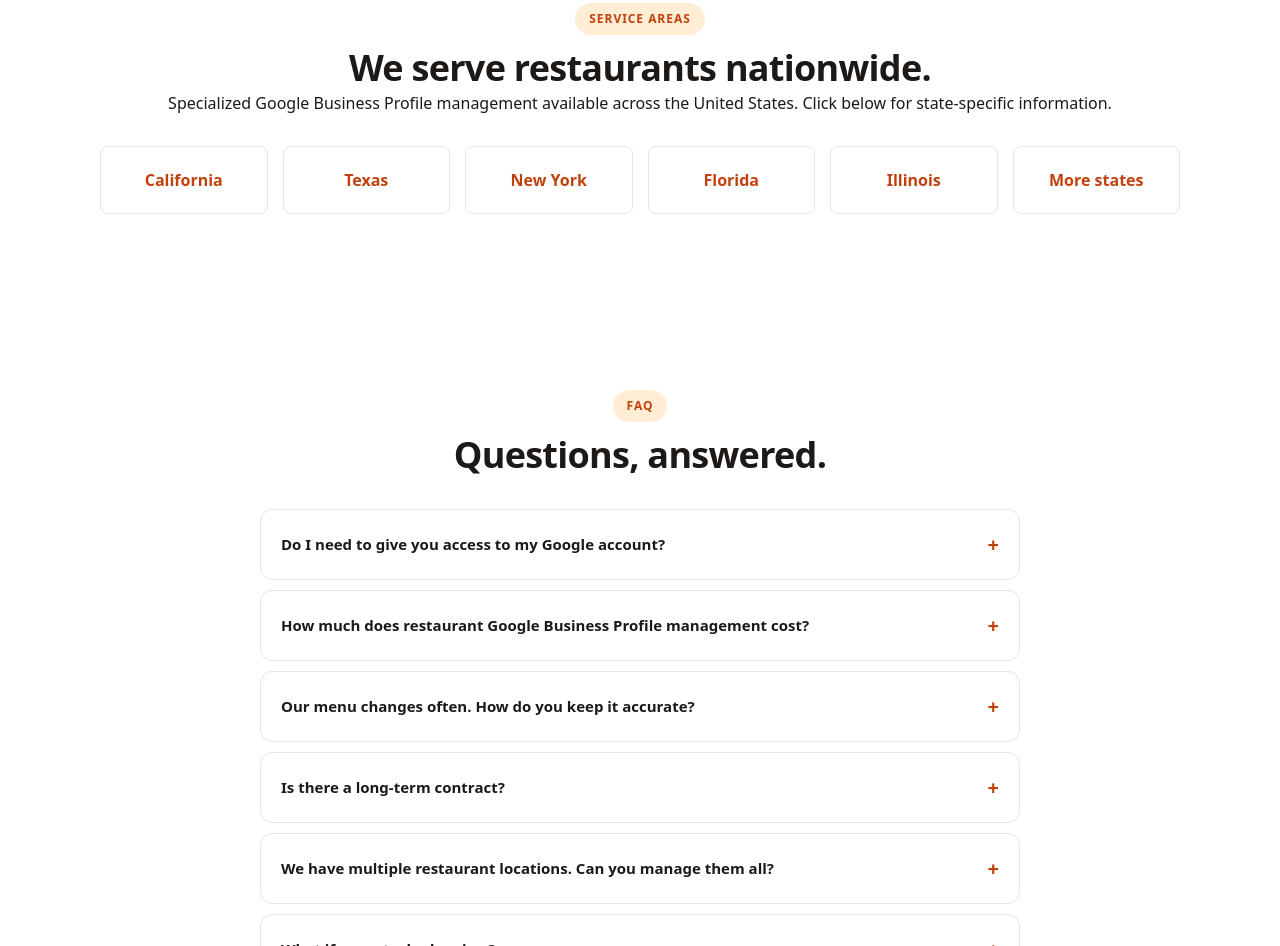
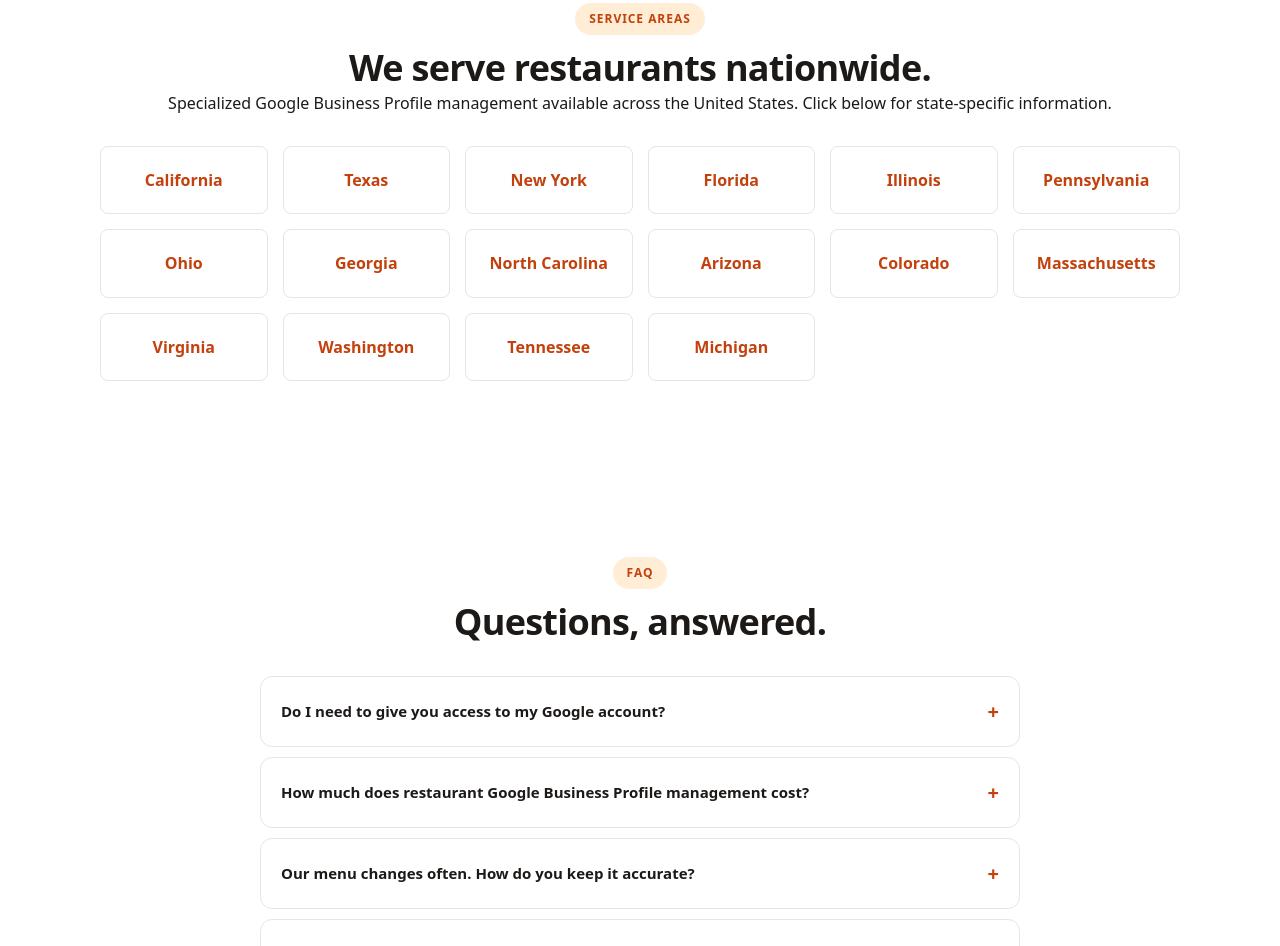
Before and after one commit to gioliviusa/gbprestaurants, a plain HTML site: page index.html in a window 1280 px wide. Shown: the part 5013-5959 px from the top of the page. Drawn offline with Linux system fonts and the light colour scheme.

Commit message:
Fix: Add all 15 state links to service areas section
CHANGED:
- Updated service areas grid from 5 states to all 15 states
- Added links to: Pennsylvania, Ohio, Georgia, North Carolina, Arizona,
  Colorado, Massachusetts, Virginia, Washington, Tennessee, Michigan
- Removed generic 'More states' link (now shows all states)

All state pages are properly linked and accessible:
- /service/california/
- /service/texas/
- /service/newyork/
- /service/florida/
- /service/illinois/
- /service/pennsylvania/
- /service/ohio/
- /service/georgia/
- /service/north_carolina/
- /service/arizona/
- /service/colorado/
- /service/massachusetts/
- /service/virginia/
- /service/washington/
- /service/tennessee/
- /service/michigan/

This fixes clicking on states from the homepage to work for all 15 states.

Co-authored-by: Copilot <223556219+Copilot@users.noreply.github.com>

```diff
--- a/index.html
+++ b/index.html
@@ -1628,7 +1628,17 @@
           <a href="/service/newyork/" style="padding: 20px; background: white; border-radius: 8px; text-align: center; border: 1px solid #e7e5e4; text-decoration: none; color: #c2410c; font-weight: 600; transition: all 0.2s ease;">New York</a>
           <a href="/service/florida/" style="padding: 20px; background: white; border-radius: 8px; text-align: center; border: 1px solid #e7e5e4; text-decoration: none; color: #c2410c; font-weight: 600; transition: all 0.2s ease;">Florida</a>
           <a href="/service/illinois/" style="padding: 20px; background: white; border-radius: 8px; text-align: center; border: 1px solid #e7e5e4; text-decoration: none; color: #c2410c; font-weight: 600; transition: all 0.2s ease;">Illinois</a>
-          <a href="#contact" style="padding: 20px; background: white; border-radius: 8px; text-align: center; border: 1px solid #e7e5e4; text-decoration: none; color: #c2410c; font-weight: 600; transition: all 0.2s ease;">More states</a>
+          <a href="/service/pennsylvania/" style="padding: 20px; background: white; border-radius: 8px; text-align: center; border: 1px solid #e7e5e4; text-decoration: none; color: #c2410c; font-weight: 600; transition: all 0.2s ease;">Pennsylvania</a>
+          <a href="/service/ohio/" style="padding: 20px; background: white; border-radius: 8px; text-align: center; border: 1px solid #e7e5e4; text-decoration: none; color: #c2410c; font-weight: 600; transition: all 0.2s ease;">Ohio</a>
+          <a href="/service/georgia/" style="padding: 20px; background: white; border-radius: 8px; text-align: center; border: 1px solid #e7e5e4; text-decoration: none; color: #c2410c; font-weight: 600; transition: all 0.2s ease;">Georgia</a>
+          <a href="/service/north_carolina/" style="padding: 20px; background: white; border-radius: 8px; text-align: center; border: 1px solid #e7e5e4; text-decoration: none; color: #c2410c; font-weight: 600; transition: all 0.2s ease;">North Carolina</a>
+          <a href="/service/arizona/" style="padding: 20px; background: white; border-radius: 8px; text-align: center; border: 1px solid #e7e5e4; text-decoration: none; color: #c2410c; font-weight: 600; transition: all 0.2s ease;">Arizona</a>
+          <a href="/service/colorado/" style="padding: 20px; background: white; border-radius: 8px; text-align: center; border: 1px solid #e7e5e4; text-decoration: none; color: #c2410c; font-weight: 600; transition: all 0.2s ease;">Colorado</a>
+          <a href="/service/massachusetts/" style="padding: 20px; background: white; border-radius: 8px; text-align: center; border: 1px solid #e7e5e4; text-decoration: none; color: #c2410c; font-weight: 600; transition: all 0.2s ease;">Massachusetts</a>
+          <a href="/service/virginia/" style="padding: 20px; background: white; border-radius: 8px; text-align: center; border: 1px solid #e7e5e4; text-decoration: none; color: #c2410c; font-weight: 600; transition: all 0.2s ease;">Virginia</a>
+          <a href="/service/washington/" style="padding: 20px; background: white; border-radius: 8px; text-align: center; border: 1px solid #e7e5e4; text-decoration: none; color: #c2410c; font-weight: 600; transition: all 0.2s ease;">Washington</a>
+          <a href="/service/tennessee/" style="padding: 20px; background: white; border-radius: 8px; text-align: center; border: 1px solid #e7e5e4; text-decoration: none; color: #c2410c; font-weight: 600; transition: all 0.2s ease;">Tennessee</a>
+          <a href="/service/michigan/" style="padding: 20px; background: white; border-radius: 8px; text-align: center; border: 1px solid #e7e5e4; text-decoration: none; color: #c2410c; font-weight: 600; transition: all 0.2s ease;">Michigan</a>
         </div>
       </div>
     </section>
```
